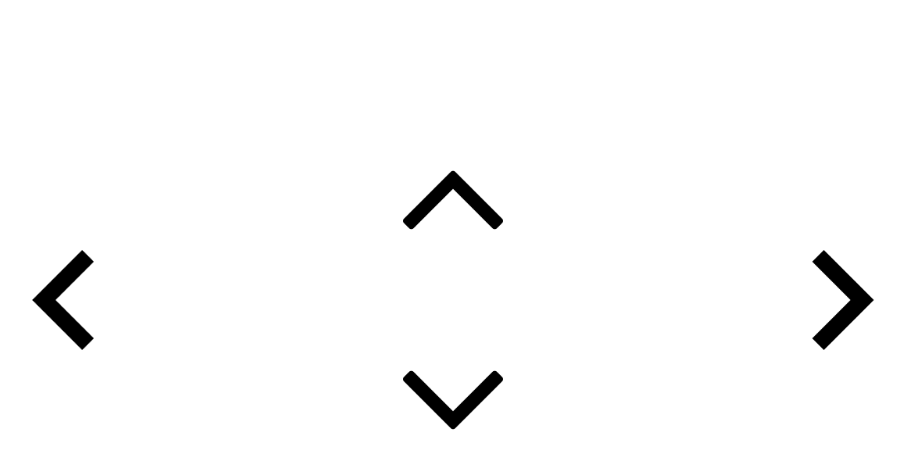
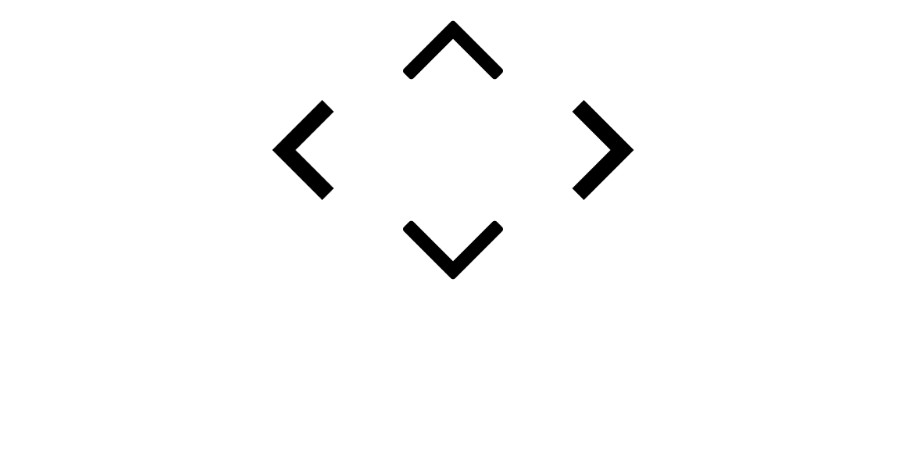
Before and after one commit to ScottyyyB/project_battlebot, a plain HTML site: page index.html in a window 1280 px wide. Shown: the whole page, without its empty margins (187-1092 px from the left). Drawn offline with Linux system fonts and the light colour scheme.

Commit message:
Make arrows container a fixed width

```diff
--- a/style.css
+++ b/style.css
@@ -10,11 +10,14 @@ img {
 
 #container {
   margin-top: 150px;
+  width: 800px;
+  margin: auto;
 }
 
 #arrow_right {
   margin-right: 200px;
   float: right;
+  margin-left: 50px;
 }
 
 #arrow_left {
```
